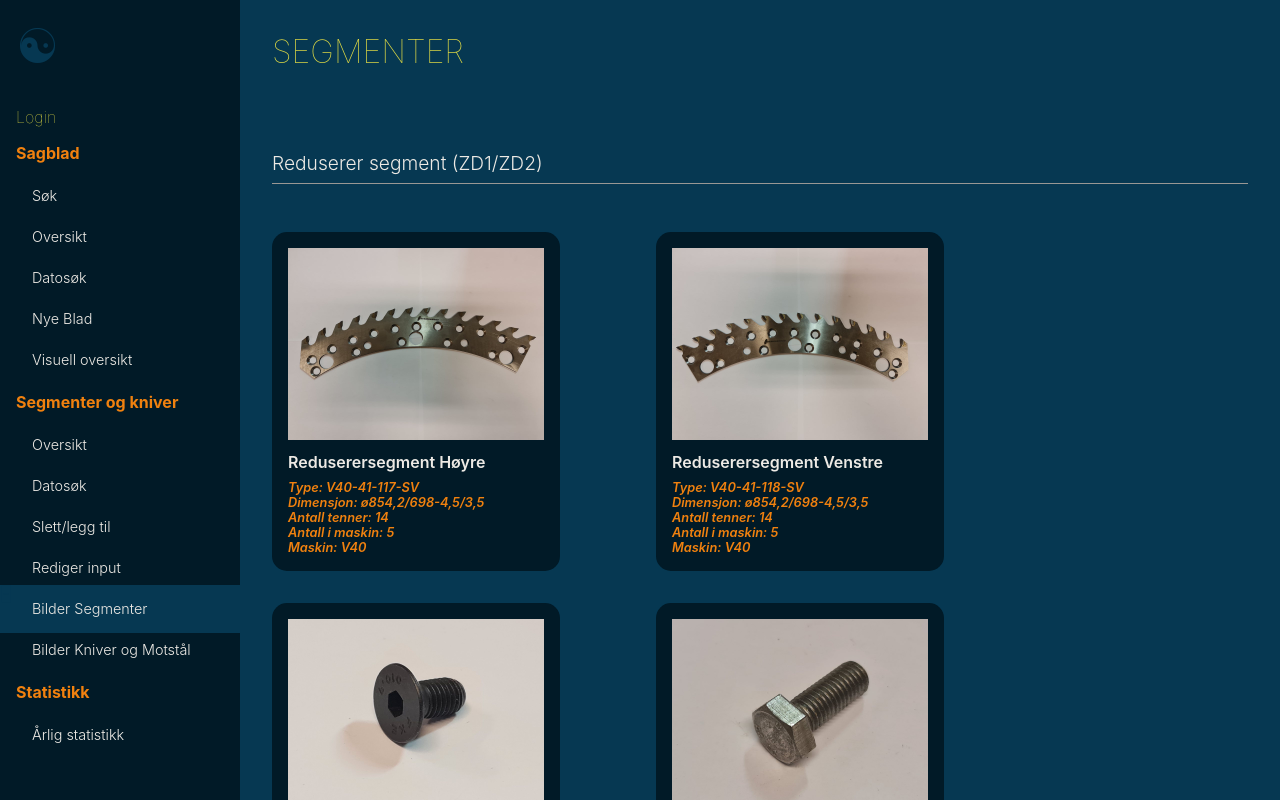
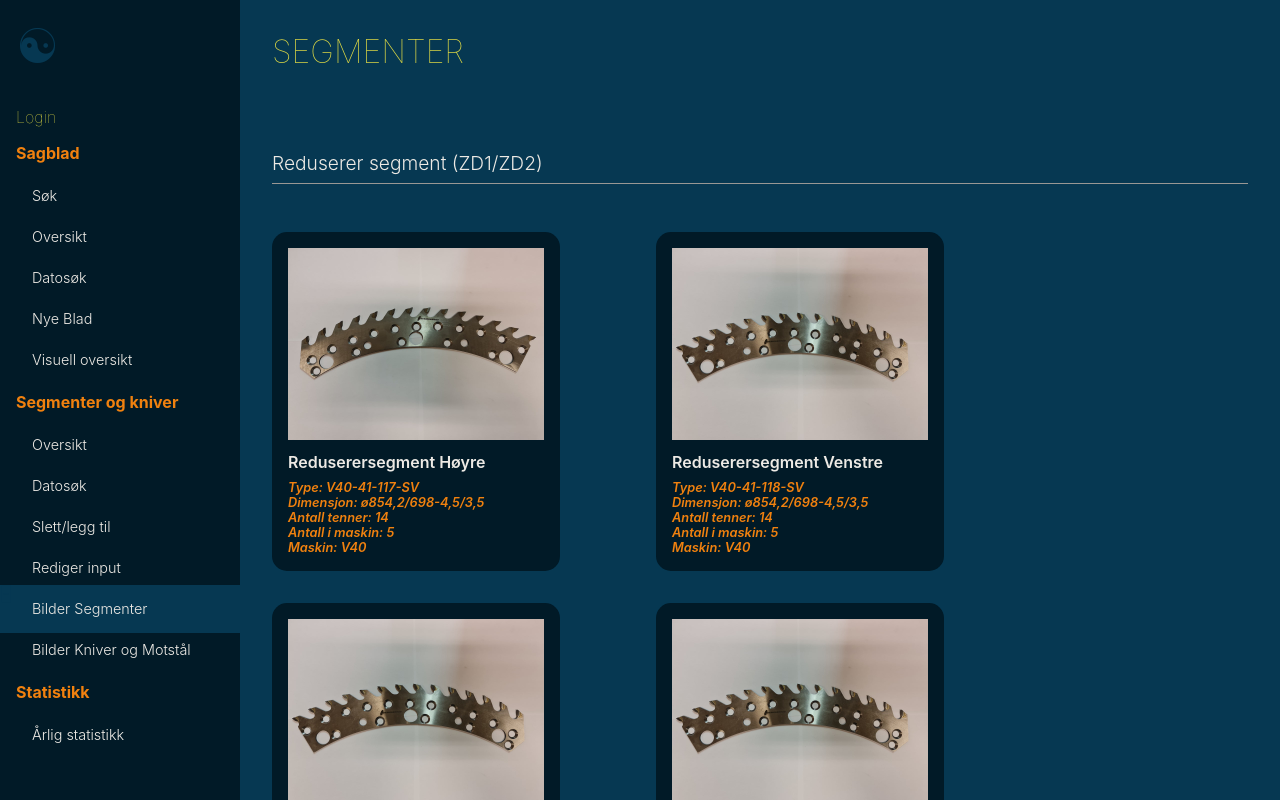
Before and after one commit to KjetilOverby/sliperi, a Next.js app: page /segmentoversiktvisuell in a window 1280 px wide. Built offline with nearby package versions, Linux system fonts and the light colour scheme; no server answers.

Commit message:
distansekloss

```diff
--- a/src/components/segmenter/SegmenterMainPage.jsx
+++ b/src/components/segmenter/SegmenterMainPage.jsx
@@ -47,6 +47,30 @@ const SegmenterMainPage = () => {
             dName={tools && tools[1].type}
             antall={tools && tools[1].antall}
             art={tools && tools[1].art}
+          />
+          <ToolImageCard
+            img={v40segmentV}
+            title="Distansekloss høyre"
+            type="V40-41-115"
+            dim=""
+            antTenner=""
+            antMaskin="10"
+            maskin="V40"
+            dName=""
+            antall=""
+            art=""
+          />
+          <ToolImageCard
+            img={v40segmentV}
+            title="Distansekloss Venstre"
+            type="V40-41-116"
+            dim=""
+            antTenner=""
+            antMaskin="10"
+            maskin="V40"
+            dName=""
+            antall=""
+            art=""
           />
           <ToolImageCard
             img={vp34SegmentSkrue}
```
